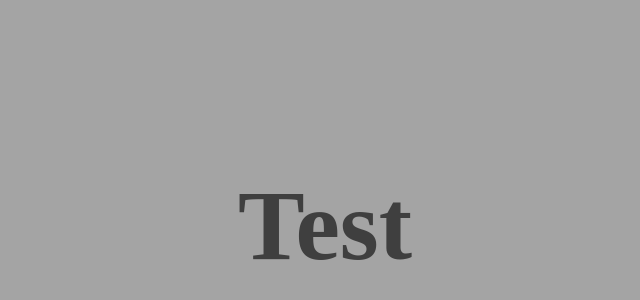
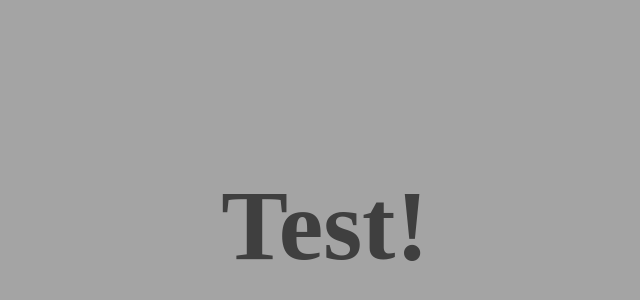
Before and after one commit to MarkKostandyan/webfox.github.io, a plain HTML site: page index.html in a window 1280 px wide. Shown: the part 148-448 px from the top of the page, without its empty margins (315-955 px from the left). Drawn offline with Linux system fonts and the light colour scheme.

Commit message:
First Commit

```diff
--- a/index.html
+++ b/index.html
@@ -6,7 +6,7 @@
 </head>
 <body>
 	<div id="container">
-		<h1 class="text">Test</h1>
+		<h1 class="text">Test!</h1>
 	</div>
 </body>
 </html>
```
